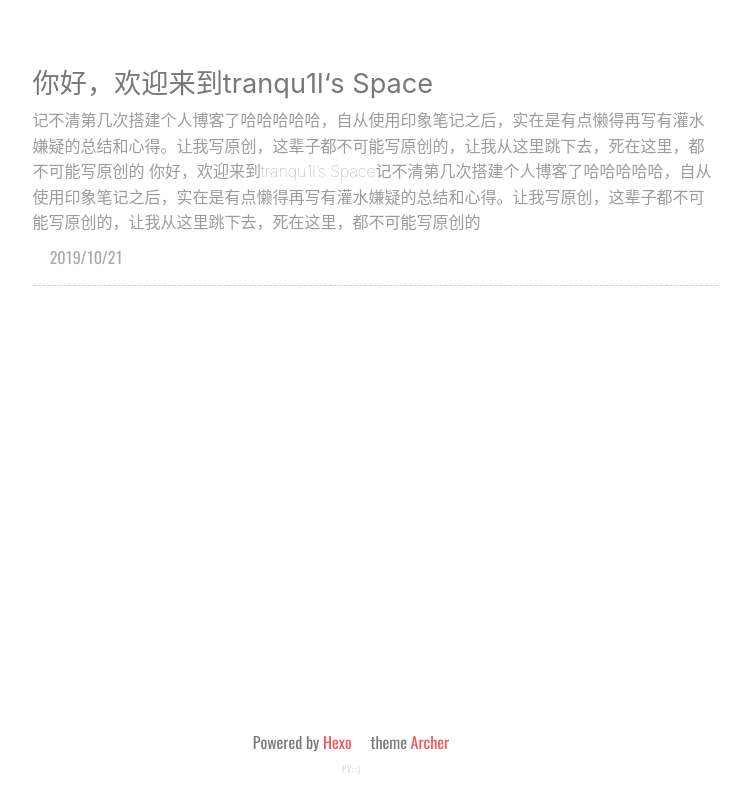
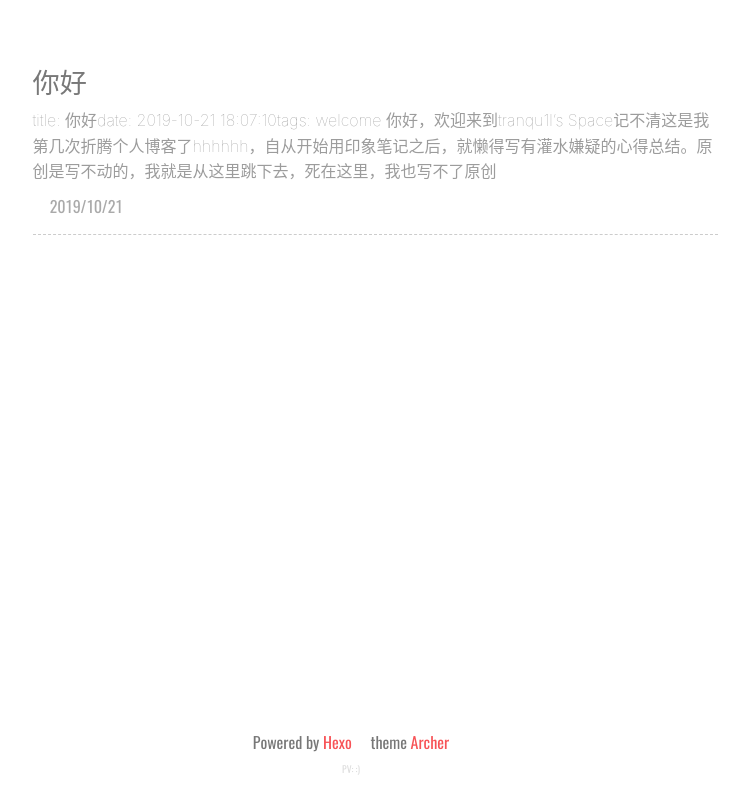
Before and after one commit to Tranqu1l/tranqu1l.github.io, a plain HTML site: page archives/2019/10/index.html in a window 1280 px wide. Shown: the whole page, without its empty margins (289-1038 px from the left). Drawn offline with nearby package versions, Linux system fonts and the light colour scheme; some packages are replaced by stand-ins of ours; no server answers; a script that the page names is missing; a web font is replaced by a local one.

Commit message:
Site updated: 2019-10-21 18:18:40

```diff
--- a/archives/2019/10/index.html
+++ b/archives/2019/10/index.html
@@ -346,13 +346,15 @@
 
 
     <article class="index-post">
-        <a class="abstract-title" href = "/2019/10/21/%E4%BD%A0%E5%A5%BD%EF%BC%8C%E6%AC%A2%E8%BF%8E%E6%9D%A5%E5%88%B0tranqu1l%E2%80%98s-space/" >
+        <a class="abstract-title" href = "/2019/10/21/%E4%BD%A0%E5%A5%BD/" >
 
-                <span>你好，欢迎来到tranqu1l‘s Space</span>
+                <span>你好</span>
         </a>
         <div class="abstract-content">
-            记不清第几次搭建个人博客了哈哈哈哈哈，自从使用印象笔记之后，实在是有点懒得再写有灌水嫌疑的总结和心得。让我写原创，这辈子都不可能写原创的，让我从这里跳下去，死在这里，都不可能写原创的
-你好，欢迎来到tranqu1l’s Space记不清第几次搭建个人博客了哈哈哈哈哈，自从使用印象笔记之后，实在是有点懒得再写有灌水嫌疑的总结和心得。让我写原创，这辈子都不可能写原创的，让我从这里跳下去，死在这里，都不可能写原创的
+
+title: 你好date: 2019-10-21 18:07:10tags: welcome
+
+你好，欢迎来到tranqu1l‘s Space记不清这是我第几次折腾个人博客了hhhhhh，自从开始用印象笔记之后，就懒得写有灌水嫌疑的心得总结。原创是写不动的，我就是从这里跳下去，死在这里，我也写不了原创
 
         </div>
         <div class="abstract-post-meta">
@@ -479,12 +481,12 @@
 
 
 
-    <div class="archive-year"> 2019 </div>
+    <div class="archive-year"> Invalid date </div>
     <ul class="year-list">
 
 
         <li class="archive-post-item">
-            <span class="archive-post-date">10/21</span><a class="archive-post-title" href= "/2019/10/21/%E4%BD%A0%E5%A5%BD%EF%BC%8C%E6%AC%A2%E8%BF%8E%E6%9D%A5%E5%88%B0tranqu1l%E2%80%98s-space/" >你好，欢迎来到tranqu1l‘s Space</a>
+            <span class="archive-post-date">Invalid date</span><a class="archive-post-title" href= "/2019/10/21/%E4%BD%A0%E5%A5%BD/" >你好</a>
         </li>
 
     </div>
--- a/index.html
+++ b/index.html
@@ -359,13 +359,15 @@ height:50vh;
 
 
     <article class="index-post">
-        <a class="abstract-title" href = "/2019/10/21/%E4%BD%A0%E5%A5%BD%EF%BC%8C%E6%AC%A2%E8%BF%8E%E6%9D%A5%E5%88%B0tranqu1l%E2%80%98s-space/" >
+        <a class="abstract-title" href = "/2019/10/21/%E4%BD%A0%E5%A5%BD/" >
 
-                <span>你好，欢迎来到tranqu1l‘s Space</span>
+                <span>你好</span>
         </a>
         <div class="abstract-content">
-            记不清第几次搭建个人博客了哈哈哈哈哈，自从使用印象笔记之后，实在是有点懒得再写有灌水嫌疑的总结和心得。让我写原创，这辈子都不可能写原创的，让我从这里跳下去，死在这里，都不可能写原创的
-你好，欢迎来到tranqu1l’s Space记不清第几次搭建个人博客了哈哈哈哈哈，自从使用印象笔记之后，实在是有点懒得再写有灌水嫌疑的总结和心得。让我写原创，这辈子都不可能写原创的，让我从这里跳下去，死在这里，都不可能写原创的
+
+title: 你好date: 2019-10-21 18:07:10tags: welcome
+
+你好，欢迎来到tranqu1l‘s Space记不清这是我第几次折腾个人博客了hhhhhh，自从开始用印象笔记之后，就懒得写有灌水嫌疑的心得总结。原创是写不动的，我就是从这里跳下去，死在这里，我也写不了原创
 
         </div>
         <div class="abstract-post-meta">
@@ -582,12 +584,12 @@ height:50vh;
 
 
 
-    <div class="archive-year"> 2019 </div>
+    <div class="archive-year"> Invalid date </div>
     <ul class="year-list">
 
 
         <li class="archive-post-item">
-            <span class="archive-post-date">10/21</span><a class="archive-post-title" href= "/2019/10/21/%E4%BD%A0%E5%A5%BD%EF%BC%8C%E6%AC%A2%E8%BF%8E%E6%9D%A5%E5%88%B0tranqu1l%E2%80%98s-space/" >你好，欢迎来到tranqu1l‘s Space</a>
+            <span class="archive-post-date">Invalid date</span><a class="archive-post-title" href= "/2019/10/21/%E4%BD%A0%E5%A5%BD/" >你好</a>
         </li>
 
     </div>
```
Also changed, not shown: archives/2019/index.html (+8 -6 lines), archives/index.html (+8 -6 lines), 2019/10/21/你好/index.html (added).
